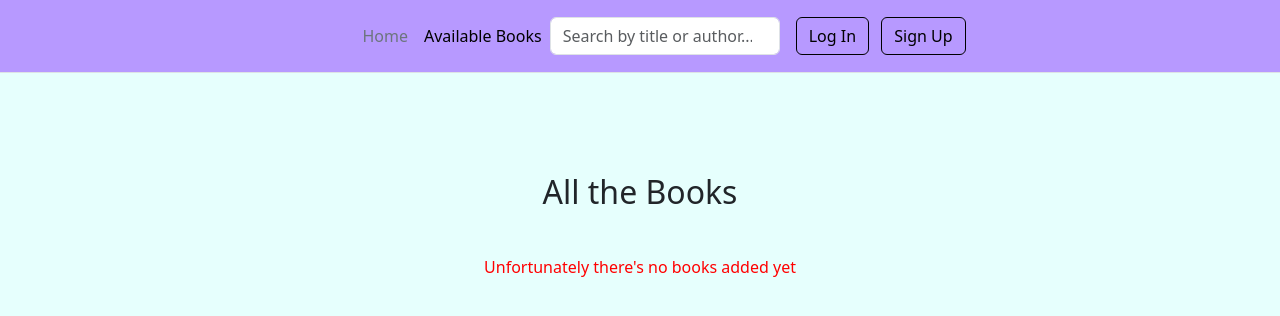
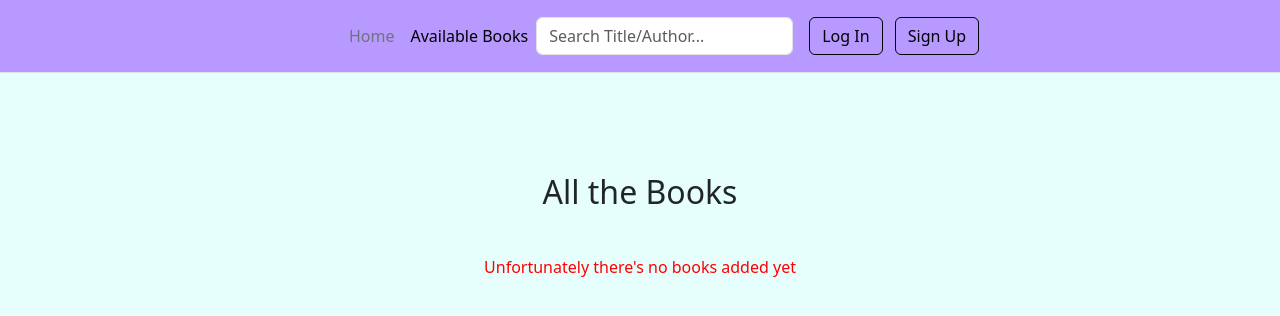
Before and after one commit to mkaen/Book_lending, a Flask app: page / in a window 1280 px wide. Shown: the top 316 px of the page. Run offline with Flask 3, Linux system fonts and the light colour scheme; data that the repository does not hold is empty; some libraries are stand-ins or nearby versions.

Commit message:
Searchbar edit placeholder and style

```diff
--- a/static/css/styles.css
+++ b/static/css/styles.css
@@ -57,7 +57,3 @@ h6 {
     border-radius: 10px;      /* Valikuline: ümardab nurgad */
     box-shadow: 0 4px 8px rgba(0.4, 0.4, 0.4, 0.9);
 }
-
-input[type='search'] {
-    width: 230px
-}
--- a/templates/base.html
+++ b/templates/base.html
@@ -21,7 +21,7 @@
         </ul>
 
         <form class="col-12 col-lg-auto mb-3 mb-lg-0 me-lg-3" role="search" action="{{ url_for('searchbar') }}" method="GET">
-          <input type="search" name="query" class="form-control" placeholder="Search by title or author..." aria-label="Search" control-id="ControlID-2">
+          <input type="search" name="query" class="form-control" placeholder="Search Title/Author..." aria-label="Search" control-id="ControlID-2">
         </form>
         {% if not user.is_authenticated %}
           <div class="text-end">
```
